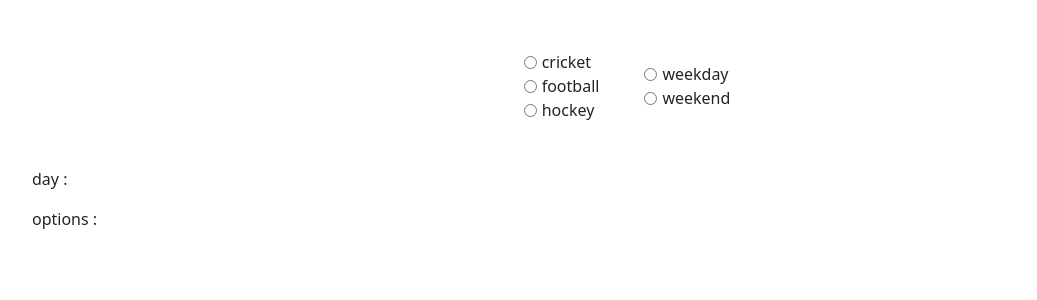
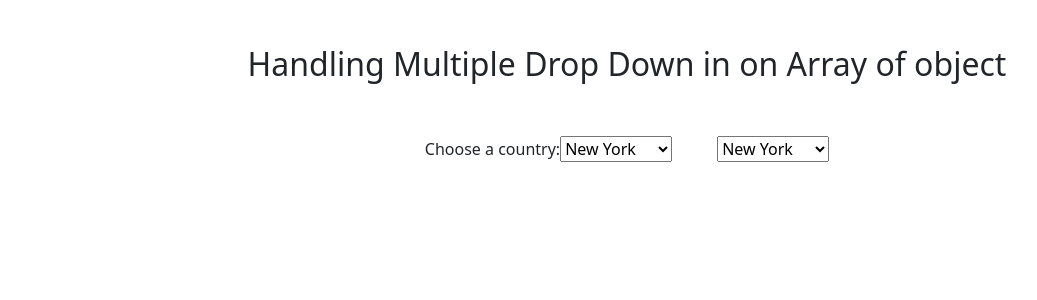
Before and after one commit to viveks5898/react-logics, a React (Create React App) app: page / in a window 1280 px wide. Shown: the top 300 px of the page, without its empty margins (13-1050 px from the left). Built offline with nearby package versions, Linux system fonts and the light colour scheme.

Commit message:
handle muliple dropdown

```diff
--- a/src/App.js
+++ b/src/App.js
@@ -1,9 +1,9 @@
 import "./App.css";
-import RadioButton from "./compoents/RadioButton";
+import MultipleDropdown from "./compoents/MultipleDropdown";
 
 function App() {
 
-  return <RadioButton />;
+  return <MultipleDropdown />;
 }
 
 export default App;
--- /dev/null
+++ b/src/compoents/MultipleDropdown.js
@@ -0,0 +1,90 @@
+import React, { useState } from "react";
+
+const MultipleDropdown = () => {
+  const locations = [
+    {
+      country: "United States",
+      cities: ["New York", "Los Angeles", "Chicago"],
+    },
+    {
+      country: "Canada",
+      cities: ["Toronto", "Vancouver", "Montreal"],
+    },
+    {
+      country: "United Kingdom",
+      cities: ["London", "Manchester", "Birmingham"],
+    },
+    {
+      country: "Australia",
+      cities: ["Sydney", "Melbourne", "Brisbane"],
+    },
+    {
+      country: "India",
+      cities: ["Mumbai", "Delhi", "Bangalore"],
+    },
+    {
+      country: "Japan",
+      cities: ["Tokyo", "Osaka", "Kyoto"],
+    },
+    {
+      country: "France",
+      cities: ["Paris", "Marseille", "Lyon"],
+    },
+    {
+      country: "Germany",
+      cities: ["Berlin", "Munich", "Hamburg"],
+    },
+    {
+      country: "Brazil",
+      cities: ["Rio de Janeiro", "São Paulo", "Brasília"],
+    },
+    {
+      country: "South Africa",
+      cities: ["Cape Town", "Johannesburg", "Durban"],
+    },
+  ];
+
+  const [activeIndex, setActiveIndex] = useState(0);
+  const onChangeHandle = (event) => {
+    const selectCountry = event.target.value;
+    const index = locations.findIndex((ele) => ele.country == selectCountry);
+    setActiveIndex(index);
+  };
+
+  const cities = ["New York", "Los Angeles", "Chicago"]
+
+  const handleChange =(e)=>{
+    console.log(e.target.value)
+  }
+  return (
+    <div>
+      <h2 style={{ textAlign: "center", padding: "45px" }}>
+        Handling Multiple Drop Down in on Array of object{" "}
+      </h2>
+      <div style={{ display: "flex", justifyContent: "center", gap: "45px" }}>
+        <div>
+          <label for="cars">Choose a country:</label>
+
+          <select name="cities" id="cities" onChange={(e)=>handleChange(e)} >
+            {cities.map((ele, key) => (
+              <option value={ele} key={key}>
+                {ele}
+              </option>
+            ))}
+          </select>
+        </div>
+        <div>
+          <select name="state" id="state">
+            {locations[activeIndex].cities.map((ele, key) => (
+              <option value={ele} key={key}>
+                {ele}
+              </option>
+            ))}
+          </select>
+        </div>
+      </div>
+    </div>
+  );
+};
+
+export default MultipleDropdown;
--- a/src/compoents/RadioButton.js
+++ b/src/compoents/RadioButton.js
@@ -28,7 +28,7 @@ const RadioButton = () => {
                 id={ele}
                 name="options"
                 value={ele}
-                onChange={(e) => setOptopmState(e.target.value)}
+                onChange={(e) => console.log(e.target.value)}
               />
               <label for={ele}>{ele}</label>
             </div>
```
